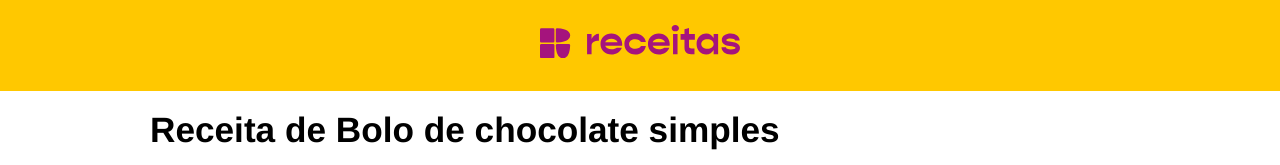
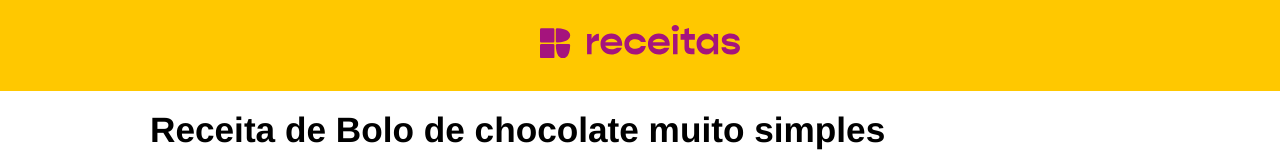
Before and after one commit to josecedrinho/primeiro-site, a plain HTML site: page index.html in a window 1280 px wide. Shown: the top 165 px of the page. Drawn offline with Linux system fonts and the light colour scheme.

Commit message:
mudei o titulo

```diff
--- a/index.html
+++ b/index.html
@@ -15,7 +15,7 @@
     </div>
     <div id="conteudo">
         <div id="titulo">
-            <h1>Receita de Bolo de chocolate simples</h1>
+            <h1>Receita de Bolo de chocolate muito simples</h1>
             <h2>
                 Não se deixe enganar pela simplicidade desta receita de bolo de chocolate, apesar de fácil de preparar é deliciosa!
             </h2>
```
